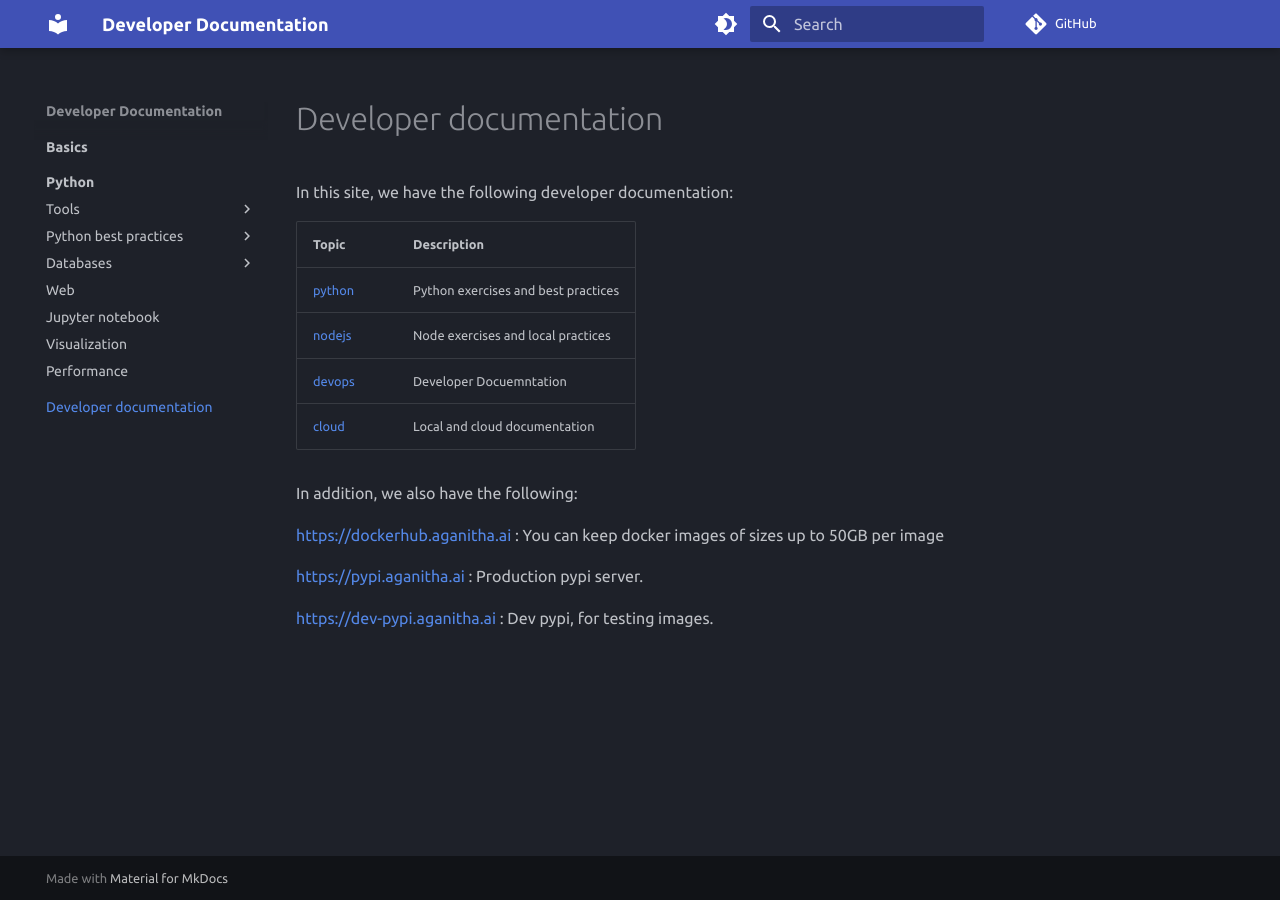
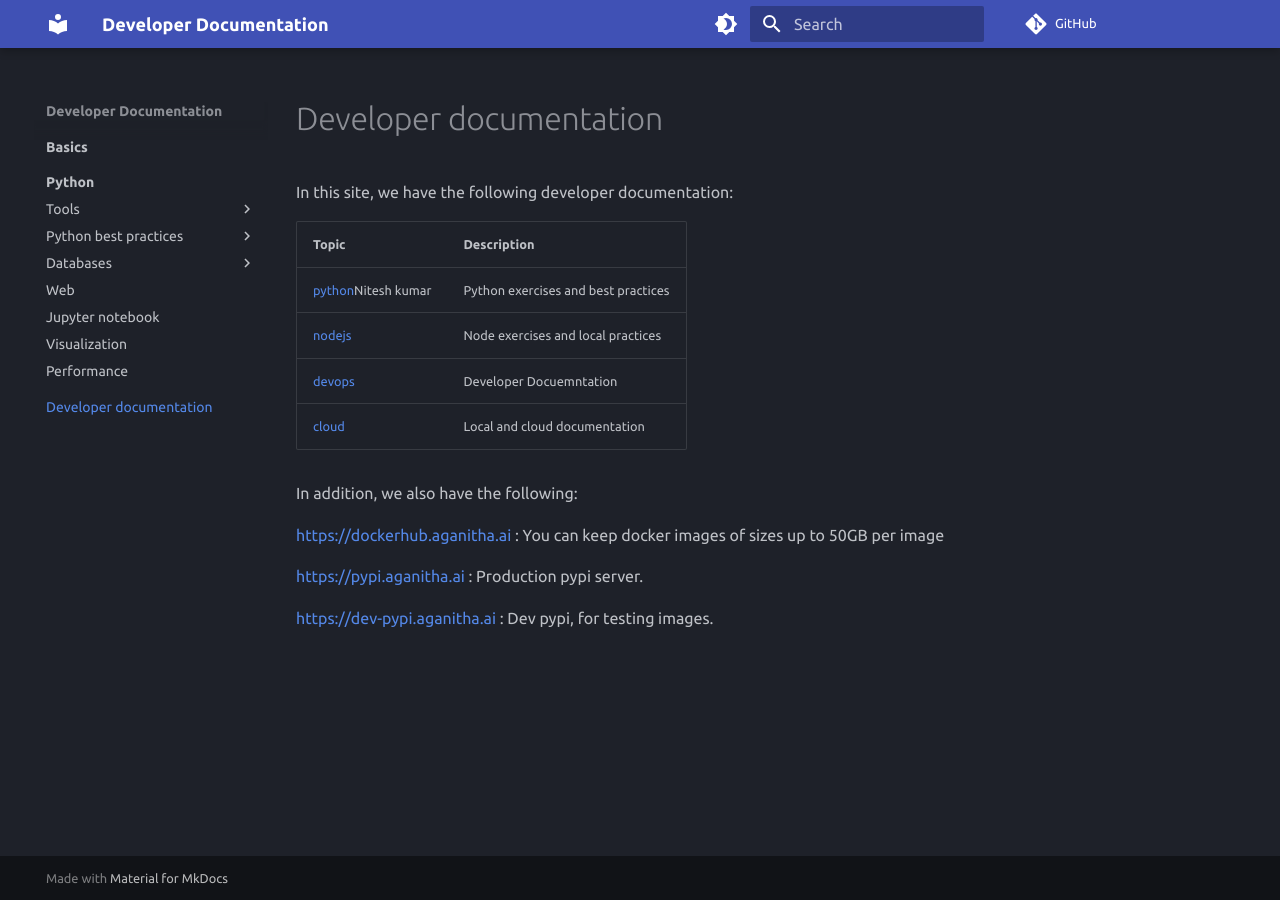
Before and after one commit to nitesh-acog/devdocs, an MkDocs documentation site: the page built from docs/index.md, in a window 1280 px wide. Built offline with MkDocs 1.6.1 and Material for MkDocs 9.7.7, drawn with Linux system fonts in a browser that asks for light colours; comment, search, counter and statistics services are not loaded.

Commit message:
added nitesh

```diff
--- a/docs/index.md
+++ b/docs/index.md
@@ -4,7 +4,7 @@ In this site, we have the following developer documentation:
 
 | Topic     | Description                          |
 | :---------- | :----------------------------------- |
-|  [python](python) | Python exercises and best practices  |
+|  [python](python)Nitesh kumar| Python exercises and best practices  |
 | [nodejs](node)   | Node exercises and local practices |
 | [devops](DevOps)   | Developer Docuemntation |
 | [cloud](CloudOps)|Local and cloud documentation|
```
